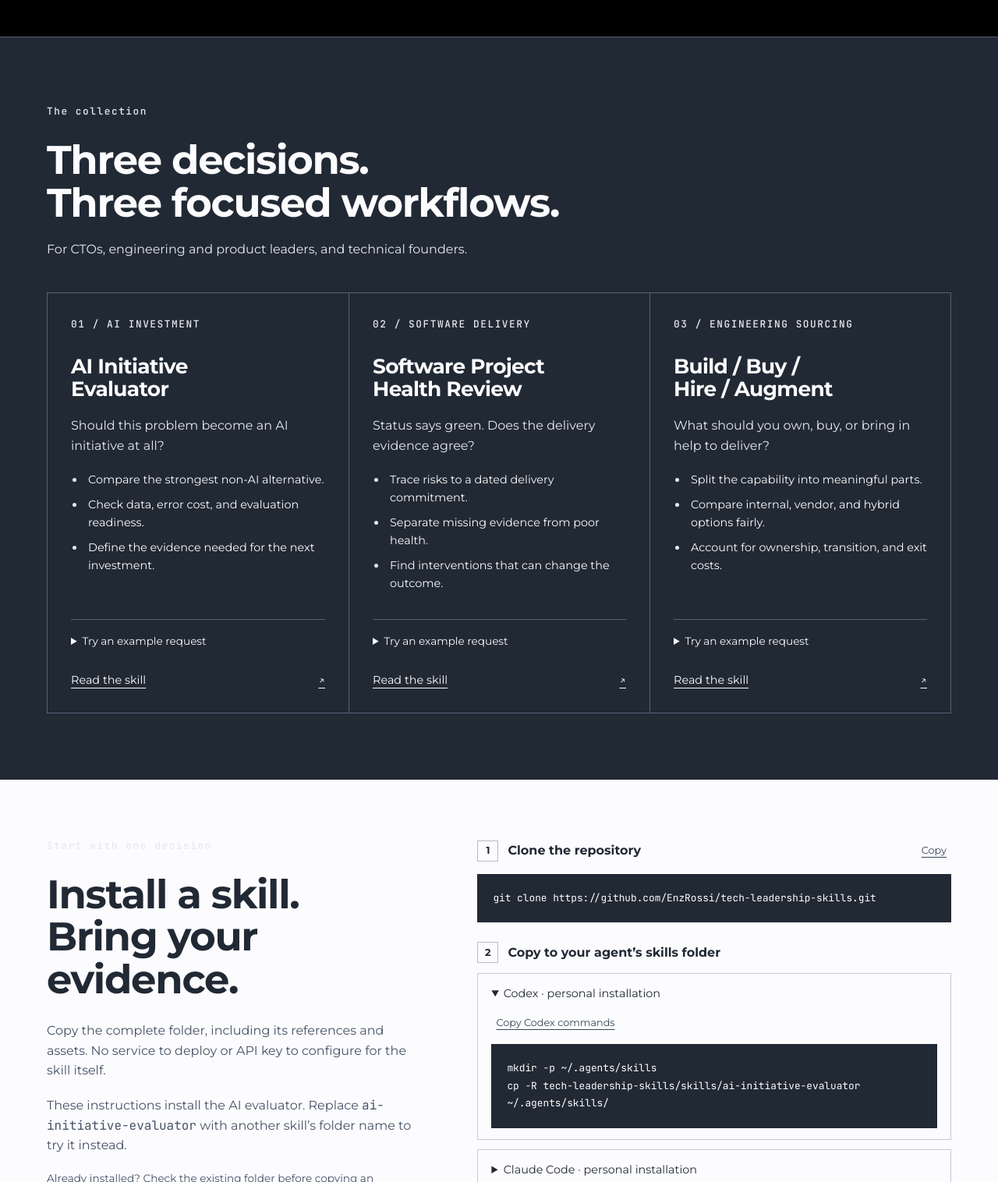
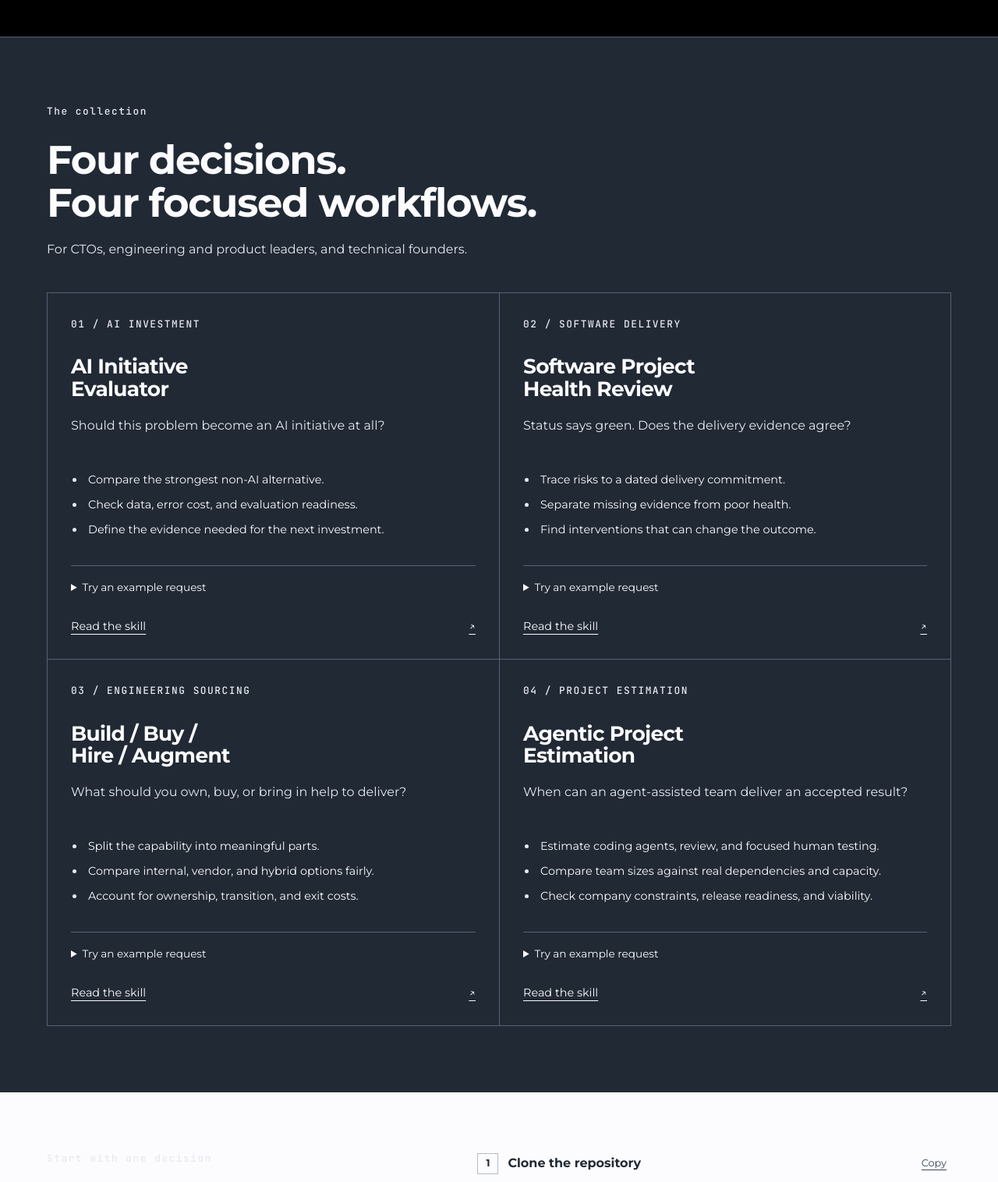
Before and after one commit to EnzRossi/tech-leadership-skills, a plain HTML site: page site/index.html in a window 1280 px wide. Shown: the part 1115-2631 px from the top of the page at 78% size. Drawn offline with Linux system fonts and the light colour scheme.

Commit message:
Add project estimation to repository and website catalogs

```diff
--- a/site/index.html
+++ b/site/index.html
@@ -6,7 +6,7 @@
     <title>EnzRossi Tech Leadership Skills</title>
     <meta
       name="description"
-      content="Three open-source Agent Skills for AI investment, software delivery, and engineering sourcing decisions. Explore the workflows and install your first skill."
+      content="Four open-source Agent Skills for AI investment, software delivery, engineering sourcing, and agentic project estimation. Explore the workflows and install your first skill."
     />
     <link
       rel="canonical"
@@ -30,7 +30,7 @@
     <meta name="twitter:title" content="EnzRossi Tech Leadership Skills" />
     <meta
       name="twitter:description"
-      content="Three open-source workflows. Bring your evidence. Leave with a decision memo."
+      content="Four open-source workflows. Bring your evidence. Leave with a decision memo."
     />
     <meta
       name="twitter:image"
@@ -67,13 +67,16 @@
       <section class="wrap hero" aria-labelledby="title">
         <div>
           <p class="eyebrow">A practical toolkit for technology leaders</p>
-          <h1 id="title">Tech Leadership<br /> <span>Skills.</span></h1>
+          <h1 id="title">
+            Tech Leadership<br />
+            <span>Skills.</span>
+          </h1>
           <p class="intro">
             Turn incomplete evidence into a decision you can defend.
           </p>
           <p class="hero-copy">
-            Open-source Agent Skills for deciding where AI belongs, what
-            threatens delivery, and how to source engineering capability.
+            Open-source Agent Skills for AI investment, project health,
+            engineering sourcing, and realistic delivery estimates.
           </p>
           <div class="actions">
             <a class="button primary" href="#install"
@@ -81,7 +84,7 @@
             ><a class="text-link" href="#skills">Explore the workflows</a>
           </div>
           <p class="meta">
-            3 focused workflows <span aria-hidden="true">/</span> Markdown-based
+            4 focused workflows <span aria-hidden="true">/</span> Markdown-based
             <span aria-hidden="true">/</span> Apache-2.0
           </p>
         </div>
@@ -90,7 +93,10 @@
             <span>THE OUTPUT</span><span>01 / DECISION MEMO</span>
           </div>
           <p class="memo-label">Illustrative AI initiative assessment</p>
-          <h2>Test the simpler<br /> alternative first.</h2>
+          <h2>
+            Test the simpler<br />
+            alternative first.
+          </h2>
           <dl>
             <div>
               <dt>Evidence</dt>
@@ -119,7 +125,10 @@
       </section>
       <section class="explain">
         <div class="wrap explain-grid">
-          <h2>A workflow your<br /> agent can read.</h2>
+          <h2>
+            A workflow your<br />
+            agent can read.
+          </h2>
           <div>
             <p>
               An Agent Skill is a folder of instructions and references. Your
@@ -141,7 +150,10 @@
       <section id="skills" class="wrap section">
         <div class="section-heading">
           <p class="eyebrow">The collection</p>
-          <h2>Three decisions.<br /> Three focused workflows.</h2>
+          <h2>
+            Four decisions.<br />
+            Four focused workflows.
+          </h2>
           <p>
             For CTOs, engineering and product leaders, and technical founders.
           </p>
@@ -149,7 +161,10 @@
         <div class="skills">
           <article class="skill">
             <span class="number">01 / AI INVESTMENT</span>
-            <h3>AI Initiative<br /> Evaluator</h3>
+            <h3>
+              AI Initiative<br />
+              Evaluator
+            </h3>
             <p>Should this problem become an AI initiative at all?</p>
             <ul>
               <li>Compare the strongest non-AI alternative.</li>
@@ -171,7 +186,10 @@
           </article>
           <article class="skill">
             <span class="number">02 / SOFTWARE DELIVERY</span>
-            <h3>Software Project<br /> Health Review</h3>
+            <h3>
+              Software Project<br />
+              Health Review
+            </h3>
             <p>Status says green. Does the delivery evidence agree?</p>
             <ul>
               <li>Trace risks to a dated delivery commitment.</li>
@@ -193,7 +211,10 @@
           </article>
           <article class="skill">
             <span class="number">03 / ENGINEERING SOURCING</span>
-            <h3>Build / Buy /<br /> Hire / Augment</h3>
+            <h3>
+              Build / Buy /<br />
+              Hire / Augment
+            </h3>
             <p>What should you own, buy, or bring in help to deliver?</p>
             <ul>
               <li>Split the capability into meaningful parts.</li>
@@ -213,13 +234,48 @@
               >Read the skill <span aria-hidden="true">↗</span></a
             >
           </article>
+          <article class="skill">
+            <span class="number">04 / PROJECT ESTIMATION</span>
+            <h3>
+              Agentic Project<br />
+              Estimation
+            </h3>
+            <p>When can an agent-assisted team deliver an accepted result?</p>
+            <ul>
+              <li>
+                Estimate coding agents, review, and focused human testing.
+              </li>
+              <li>
+                Compare team sizes against real dependencies and capacity.
+              </li>
+              <li>
+                Check company constraints, release readiness, and viability.
+              </li>
+            </ul>
+            <details>
+              <summary>Try an example request</summary>
+              <p>
+                “Estimate this portal for one, two and four engineers using
+                coding agents. Our reviewer is part-time and security approval
+                has a fixed window. Use agentic-project-estimation to compare
+                delivery scenarios.”
+              </p>
+            </details>
+            <a
+              href="https://github.com/EnzRossi/tech-leadership-skills/tree/main/skills/agentic-project-estimation"
+              >Read the skill <span aria-hidden="true">↗</span></a
+            >
+          </article>
         </div>
       </section>
       <section id="install" class="install">
         <div class="wrap install-grid">
           <div>
             <p class="eyebrow">Start with one decision</p>
-            <h2>Install a skill.<br /> Bring your evidence.</h2>
+            <h2>
+              Install a skill.<br />
+              Bring your evidence.
+            </h2>
             <p>
               Copy the complete folder, including its references and assets. No
               service to deploy or API key to configure for the skill itself.
@@ -313,7 +369,10 @@ cp -R tech-leadership-skills/skills/ai-initiative-evaluator ~/.claude/skills/</c
         </div>
         <div class="evidence-note">
           <span class="number">A GOOD CONTRIBUTION</span>
-          <h3>“Here’s where<br /> the workflow failed.”</h3>
+          <h3>
+            “Here’s where<br />
+            the workflow failed.”
+          </h3>
           <p>
             A realistic counterexample is more useful than another generic
             framework.
--- a/site/style.css
+++ b/site/style.css
@@ -273,7 +273,7 @@ h1 span {
 }
 .skills {
   display: grid;
-  grid-template-columns: repeat(3, 1fr);
+  grid-template-columns: repeat(2, 1fr);
   border: 1px solid var(--line);
 }
 .skill {
@@ -281,8 +281,11 @@ h1 span {
   display: flex;
   flex-direction: column;
 }
-.skill + .skill {
+.skill:nth-child(even) {
   border-left: 1px solid var(--line);
+}
+.skill:nth-child(n + 3) {
+  border-top: 1px solid var(--line);
 }
 .number {
   color: var(--muted);
@@ -571,6 +574,9 @@ footer p {
   .skill {
     padding: 27px;
   }
+  .skill:nth-child(even) {
+    border-left: 0;
+  }
   .skill + .skill {
     border-left: 0;
     border-top: 1px solid var(--line);
```
Also changed, not shown: 1 other file.
